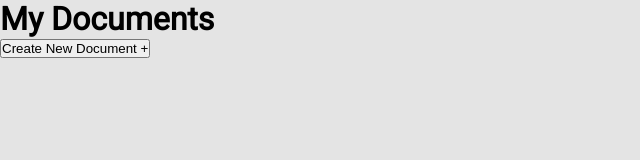
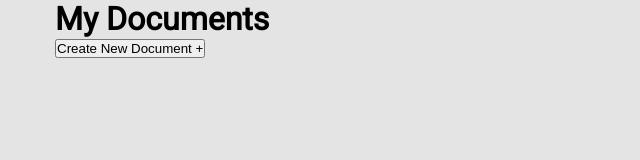
Before and after one commit to nuckarronjones/Document-Editor-V2, a plain HTML site: page frontend/index.html in a window 1280 px wide. Shown: the whole page, without its empty margins (0-640 px from the left). Drawn offline with nearby package versions, Linux system fonts and the light colour scheme.

Commit message:
Add Global Container Class

```diff
--- a/frontend/css.css
+++ b/frontend/css.css
@@ -56,6 +56,29 @@ hr {
   background-color: lightgrey;
   border: none;
 }
+
+.container {
+  padding-right: 15px;
+  padding-left: 15px;
+  margin-right: auto;
+  margin-left: auto;
+}
+@media (min-width: 768px) {
+  .container {
+    width: 750px;
+  }
+}
+@media (min-width: 992px) {
+  .container {
+    width: 970px;
+  }
+}
+@media (min-width: 1200px) {
+  .container {
+    width: 1170px;
+  }
+}
+
 select {
   border: none;
   font-size: 11pt;
@@ -157,6 +180,7 @@ input {
 
   opacity: 0.5;
 }
+
 #modalContent {
   border-radius: 3px;
   position: absolute;
@@ -173,6 +197,7 @@ input {
   z-index: 4;
   transform: translate(-50%, -50%);
 }
+
 #modalCloseBtn {
   position: absolute;
   top: 0;
@@ -226,7 +251,6 @@ input {
 /*
   DOCUMENT SETTINGS COMPONENT
 */
-
 #logo {
   font-size: 15pt;
   margin-left: -0.3rem;
```
